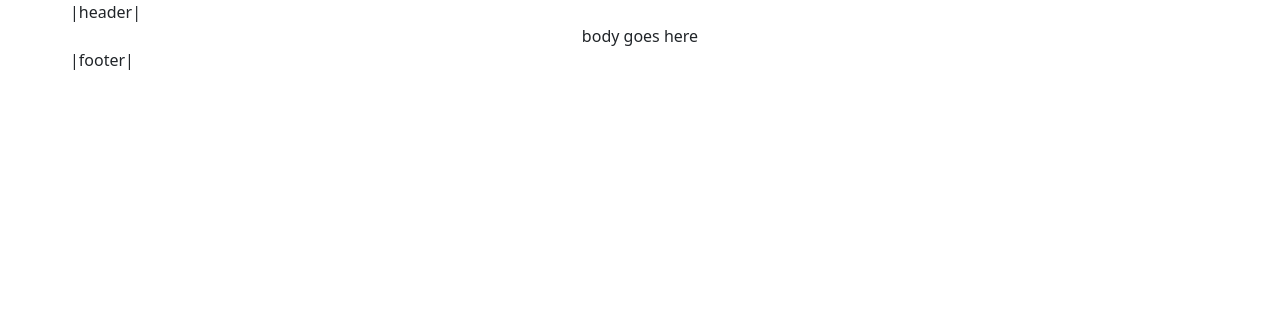
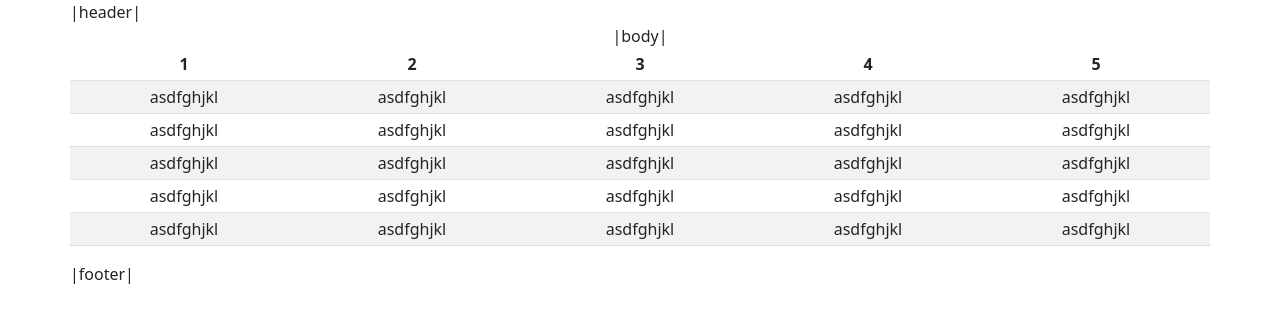
Before and after one commit to KlosStepan/cnb-react-interview, a React (Create React App) app: page / in a window 1280 px wide. Shown: the top 322 px of the page. Built offline with nearby package versions, Linux system fonts and the light colour scheme; no server answers.

Commit message:
Table for currencies prep

```diff
--- a/src/blocks/Body.tsx
+++ b/src/blocks/Body.tsx
@@ -1,7 +1,26 @@
-import { Row } from 'reactstrap';
+import { Row, Table } from 'reactstrap';
+import TRow from '../components/TRow';
 function Body() {
     return (<Row>
-        <span>body goes here</span>
+        <span>|body|</span>
+        <Table striped hover size="sm">
+            <thead>
+                <tr>
+                    <th>1</th>
+                    <th>2</th>
+                    <th>3</th>
+                    <th>4</th>
+                    <th>5</th>
+                </tr>
+            </thead>
+            <tbody>
+                <TRow />
+                <TRow />
+                <TRow />
+                <TRow />
+                <TRow />
+            </tbody>
+        </Table>
     </Row>)
 }
 export default Body
--- a/src/components/TRow.tsx
+++ b/src/components/TRow.tsx
@@ -1,5 +1,11 @@
 import { Row } from 'reactstrap';
 function TRow() {
-    return (<Row>|t row|</Row>)
+    return (<tr>
+        <td>asdfghjkl</td>
+        <td>asdfghjkl</td>
+        <td>asdfghjkl</td>
+        <td>asdfghjkl</td>
+        <td>asdfghjkl</td>
+    </tr>)
 }
 export default TRow
```
